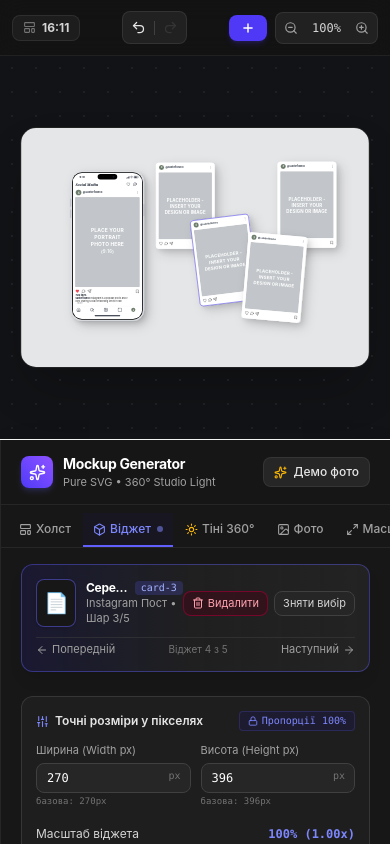
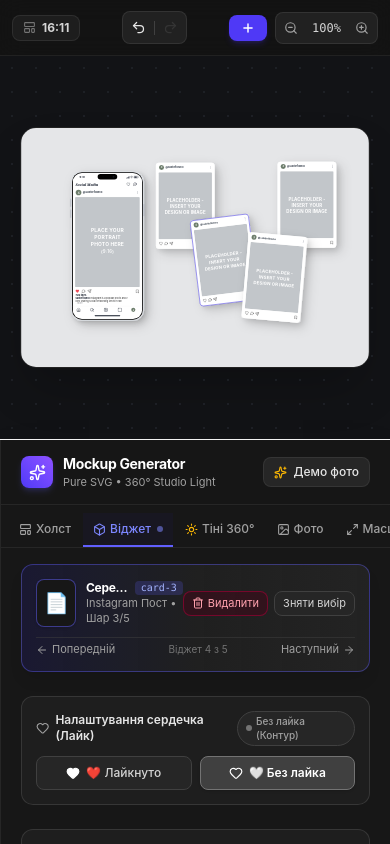
Before and after one commit to ch/maket-generator, a React (Vite) app: page / in a window 390 px wide. Both pictures are taken after a click on the icon 195 px from the left and 247 px from the top of the page. Built offline with nearby package versions, Linux system fonts and the light colour scheme.

Commit message:
feat: heart like/unlike setting for phone and card widgets with interactive canvas click

```diff
--- a/src/components/SidebarControls.tsx
+++ b/src/components/SidebarControls.tsx
@@ -42,6 +42,7 @@
   Trash2,
   Plus,
   Quote,
+  Heart,
 } from 'lucide-react';
 import { PresetsTab } from './PresetsTab';
 
@@ -844,6 +845,84 @@
                 </div>
               )}
 
+              {/* HEART / LIKE TOGGLE CONTROL (ЛАЙКНУТО ЧИ НІ) */}
+              {(isPhoneSelected || selectedCard?.widgetType !== 'quote') && (() => {
+                const isSelectedLiked = isPhoneSelected
+                  ? sceneConfig.phoneIsLiked !== false
+                  : (selectedCard?.isLiked ?? false);
+
+                const handleToggleCurrentLiked = (val: boolean) => {
+                  if (isPhoneSelected) {
+                    onChangeSceneConfig((prev) => ({
+                      ...prev,
+                      phoneIsLiked: val,
+                    }));
+                  } else if (selectedCard) {
+                    onChangeSceneConfig((prev) => ({
+                      ...prev,
+                      cards: prev.cards.map((c) =>
+                        c.id === selectedCard.id ? { ...c, isLiked: val } : c
+                      ),
+                    }));
+                  }
+                };
+
+                return (
+                  <div className="p-3.5 rounded-xl bg-neutral-800/50 border border-neutral-700/70 space-y-2.5">
+                    <div className="flex items-center justify-between">
+                      <span className="text-xs font-semibold text-neutral-200 flex items-center gap-1.5">
+                        <Heart
+                          size={14}
+                          className={isSelectedLiked ? 'text-rose-500 fill-rose-500' : 'text-neutral-400'}
+                        />
+                        Налаштування сердечка (Лайк)
+                      </span>
+                      <span
+                        className={`text-[10px] font-medium px-2 py-0.5 rounded-full border flex items-center gap-1 ${
+                          isSelectedLiked
+                            ? 'bg-rose-500/15 text-rose-300 border-rose-500/30'
+                            : 'bg-neutral-800 text-neutral-400 border-neutral-700'
+                        }`}
+                      >
+                        <span
+                          className={`w-1.5 h-1.5 rounded-full ${
+                            isSelectedLiked ? 'bg-rose-500 animate-pulse' : 'bg-neutral-500'
+                          }`}
+                        />
+                        {isSelectedLiked ? 'Лайкнуто (Червоне)' : 'Без лайка (Контур)'}
+                      </span>
+                    </div>
+
+                    <div className="grid grid-cols-2 gap-2">
+                      <button
+                        type="button"
+                        onClick={() => handleToggleCurrentLiked(true)}
+                        className={`flex items-center justify-center gap-1.5 py-2 px-3 rounded-lg text-xs font-medium transition border ${
+                          isSelectedLiked
+                            ? 'bg-rose-600 text-white border-rose-500 shadow-md shadow-rose-900/30 font-semibold'
+                            : 'bg-neutral-800 hover:bg-neutral-700 text-neutral-300 border-neutral-700'
+                        }`}
+                      >
+                        <Heart size={14} className="fill-current text-white" />
+                        <span>❤️ Лайкнуто</span>
+                      </button>
+                      <button
+                        type="button"
+                        onClick={() => handleToggleCurrentLiked(false)}
+                        className={`flex items-center justify-center gap-1.5 py-2 px-3 rounded-lg text-xs font-medium transition border ${
+                          !isSelectedLiked
+                            ? 'bg-neutral-700 text-white border-neutral-500 shadow font-semibold'
+                            : 'bg-neutral-800 hover:bg-neutral-700 text-neutral-400 border-neutral-700'
+                        }`}
+                      >
+                        <Heart size={14} className="stroke-current" />
+                        <span>🤍 Без лайка</span>
+                      </button>
+                    </div>
+                  </div>
+                );
+              })()}
+
               {/* 1. EXACT PIXEL DIMENSIONS (Width px & Height px with locked proportions) */}
               <div className="space-y-3 p-3.5 rounded-xl bg-neutral-800/50 border border-neutral-700/70">
                 <div className="flex items-center justify-between">
@@ -1532,6 +1611,36 @@
                   className="w-full px-2.5 py-1.5 text-xs rounded-lg bg-neutral-800 border border-neutral-700 text-white focus:outline-none focus:border-indigo-500"
                   placeholder="726 likes"
                 />
+              </div>
+
+              {/* Phone Heart / Like Toggle */}
+              <div className="flex items-center justify-between p-2.5 rounded-lg bg-neutral-800/60 border border-neutral-700/60">
+                <div className="flex items-center gap-2">
+                  <Heart
+                    size={14}
+                    className={sceneConfig.phoneIsLiked !== false ? 'text-rose-500 fill-rose-500' : 'text-neutral-400'}
+                  />
+                  <div>
+                    <span className="text-xs font-medium text-neutral-200 block">Сердечко на фото</span>
+                    <span className="text-[10px] text-neutral-400 block">Стан кнопки Like</span>
+                  </div>
+                </div>
+                <button
+                  type="button"
+                  onClick={() =>
+                    onChangeSceneConfig((prev) => ({
+                      ...prev,
+                      phoneIsLiked: prev.phoneIsLiked === false ? true : false,
+                    }))
+                  }
+                  className={`px-2.5 py-1 text-xs font-medium rounded-lg border transition ${
+                    sceneConfig.phoneIsLiked !== false
+                      ? 'bg-rose-500/20 text-rose-300 border-rose-500/40 shadow-sm'
+                      : 'bg-neutral-800 text-neutral-400 border-neutral-700 hover:text-white'
+                  }`}
+                >
+                  {sceneConfig.phoneIsLiked !== false ? '❤️ Лайкнуто' : '🤍 Без лайка'}
+                </button>
               </div>
 
               <div>
--- a/src/components/svg/PhoneSvg.tsx
+++ b/src/components/svg/PhoneSvg.tsx
@@ -19,6 +19,8 @@
   transform: WidgetTransform;
   profile: MockupProfile;
   imageUrl: string | null;
+  isLiked?: boolean;
+  onToggleLike?: () => void;
   onSelectSlot?: () => void;
   filterId?: string;
   isInteractive?: boolean;
@@ -33,6 +35,8 @@
   transform,
   profile,
   imageUrl,
+  isLiked = true,
+  onToggleLike,
   onSelectSlot,
   filterId = "phone-drop-shadow",
   isInteractive = true,
@@ -298,9 +302,22 @@
 
         {/* 5. Post Action Row (Heart, Comment, Share, Bookmark) */}
         <g transform="translate(19, 542)">
-          {/* Heart icon - red filled as in Instagram reference */}
-          <g>
-            <SvgHeart size={19} fill="#ED4956" stroke="#ED4956" strokeWidth={1} />
+          {/* Heart icon - red filled when isLiked, outline otherwise */}
+          <g
+            onPointerDown={(e) => e.stopPropagation()}
+            onClick={(e) => {
+              e.stopPropagation();
+              onToggleLike?.();
+            }}
+            className="cursor-pointer transition-transform hover:scale-115 active:scale-90"
+            style={{ cursor: 'pointer' }}
+          >
+            <SvgHeart
+              size={19}
+              fill={isLiked ? "#ED4956" : "none"}
+              stroke={isLiked ? "#ED4956" : "#262626"}
+              strokeWidth={isLiked ? 1 : 1.8}
+            />
           </g>
           <g transform="translate(28, 0)">
             <SvgComment size={19} stroke="#262626" strokeWidth={1.8} />
--- a/src/components/svg/PostCardSvg.tsx
+++ b/src/components/svg/PostCardSvg.tsx
@@ -19,6 +19,8 @@
   widgetType?: WidgetType;
   customText?: string;
   customAuthor?: string;
+  isLiked?: boolean;
+  onToggleLike?: () => void;
   onSelectSlot?: () => void;
   filterId?: string;
   isSelected?: boolean;
@@ -53,6 +55,8 @@
   widgetType = 'post',
   customText,
   customAuthor,
+  isLiked = false,
+  onToggleLike,
   onSelectSlot,
   filterId = "card-drop-shadow",
   isSelected = false,
@@ -325,8 +329,22 @@
             >
               Надіслати повідомлення...
             </text>
-            <g transform="translate(198, 6)">
-              <SvgHeart size={18} stroke="#4B5563" strokeWidth={1.8} />
+            <g
+              transform="translate(198, 6)"
+              onPointerDown={(e) => e.stopPropagation()}
+              onClick={(e) => {
+                e.stopPropagation();
+                onToggleLike?.();
+              }}
+              className="cursor-pointer transition-transform hover:scale-115 active:scale-90"
+              style={{ cursor: 'pointer' }}
+            >
+              <SvgHeart
+                size={18}
+                fill={isLiked ? "#ED4956" : "none"}
+                stroke={isLiked ? "#ED4956" : "#4B5563"}
+                strokeWidth={isLiked ? 1 : 1.8}
+              />
             </g>
           </g>
         </g>
@@ -395,8 +413,22 @@
             >
               {profile.username}
             </text>
-            <g transform={`translate(${baseW - 56}, 4)`}>
-              <SvgHeart size={18} stroke="#262626" strokeWidth={1.8} />
+            <g
+              transform={`translate(${baseW - 56}, 4)`}
+              onPointerDown={(e) => e.stopPropagation()}
+              onClick={(e) => {
+                e.stopPropagation();
+                onToggleLike?.();
+              }}
+              className="cursor-pointer transition-transform hover:scale-115 active:scale-90"
+              style={{ cursor: 'pointer' }}
+            >
+              <SvgHeart
+                size={18}
+                fill={isLiked ? "#ED4956" : "none"}
+                stroke={isLiked ? "#ED4956" : "#262626"}
+                strokeWidth={isLiked ? 1 : 1.8}
+              />
             </g>
           </g>
         </g>
@@ -504,8 +536,21 @@
 
           {/* 3. Card Footer Action Bar */}
           <g transform="translate(14, 363)">
-            <g>
-              <SvgHeart size={18} stroke="#262626" strokeWidth={1.8} />
+            <g
+              onPointerDown={(e) => e.stopPropagation()}
+              onClick={(e) => {
+                e.stopPropagation();
+                onToggleLike?.();
+              }}
+              className="cursor-pointer transition-transform hover:scale-115 active:scale-90"
+              style={{ cursor: 'pointer' }}
+            >
+              <SvgHeart
+                size={18}
+                fill={isLiked ? "#ED4956" : "none"}
+                stroke={isLiked ? "#ED4956" : "#262626"}
+                strokeWidth={isLiked ? 1 : 1.8}
+              />
             </g>
             <g transform="translate(24, 0)">
               <SvgComment size={18} stroke="#262626" strokeWidth={1.8} />
--- a/src/types.ts
+++ b/src/types.ts
@@ -27,6 +27,7 @@
   transform: WidgetTransform;
   customText?: string;
   customAuthor?: string;
+  isLiked?: boolean; // True = red filled heart, False = gray outline
 }
 
 export type CanvasRatio = 'reference' | '1:1' | '4:5' | '5:4' | '16:9' | '9:16' | 'custom';
@@ -58,6 +59,7 @@
   shadowIntensity: number; // 0.1 to 1.5
   shadowSoftness: number; // 5 to 60
   phoneTransform: WidgetTransform;
+  phoneIsLiked?: boolean; // True = red filled heart, False = gray outline (default: true)
   cards: CardSlot[];
   layerOrder: string[]; // Order of element IDs rendered from back to front
   profile: MockupProfile;
```
Also changed, not shown: src/App.tsx (+36 -0 lines), src/components/MockupSceneSvg.tsx (+8 -0 lines).
